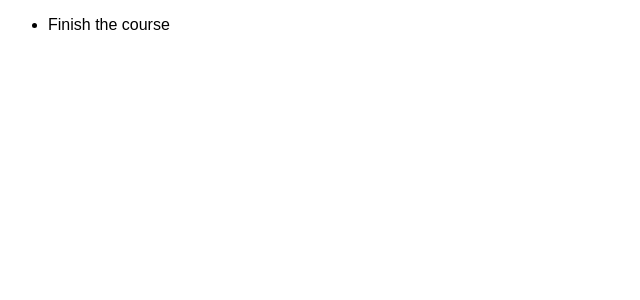
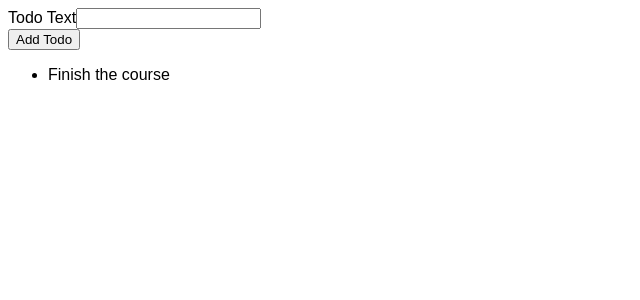
Before and after one commit to benzelcurry/ts-todo, a React (Create React App) app: page / in a window 1280 px wide. Shown: the top 300 px of the page, without its empty margins (0-640 px from the left). Built offline with nearby package versions, Linux system fonts and the light colour scheme; the HTML template or start-up script is replaced by a standard one.

Commit message:
Create (very) basic form for new todos

```diff
--- a/src/App.tsx
+++ b/src/App.tsx
@@ -1,11 +1,13 @@
 import React from 'react';
 
 import TodoList from './components/TodoList';
+import NewTodo from './components/NewTodo';
 
 const App: React.FC = () => {
   const todos = [{id: 't1', text: 'Finish the course'}];
   return (
     <div className="app">
+      <NewTodo />
       <TodoList items={todos} />
     </div>
   );
--- /dev/null
+++ b/src/components/NewTodo.tsx
@@ -0,0 +1,23 @@
+import React, { useRef } from 'react';
+
+const NewTodo = () => {
+  const textInputRef = useRef<HTMLInputElement>(null);
+
+  const todoSubmitHandler = (event: React.FormEvent) => {
+    event.preventDefault();
+    const enteredText = textInputRef.current!.value;
+    console.log(enteredText);
+  };
+
+  return (
+    <form action="">
+      <div>
+        <label htmlFor="todo-text">Todo Text</label>
+        <input type="text" id='todo-text' ref={textInputRef} />
+      </div>
+      <button onClick={todoSubmitHandler} type='submit'>Add Todo</button>
+    </form>
+  );
+};
+
+export default NewTodo;
```
